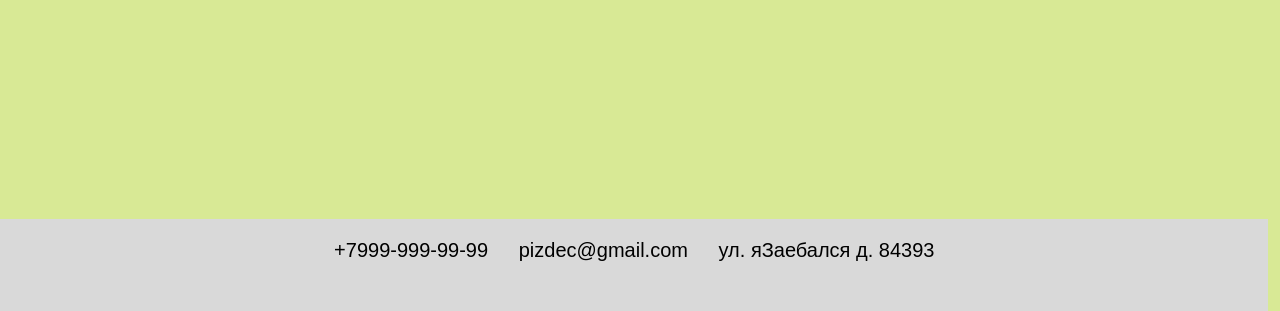
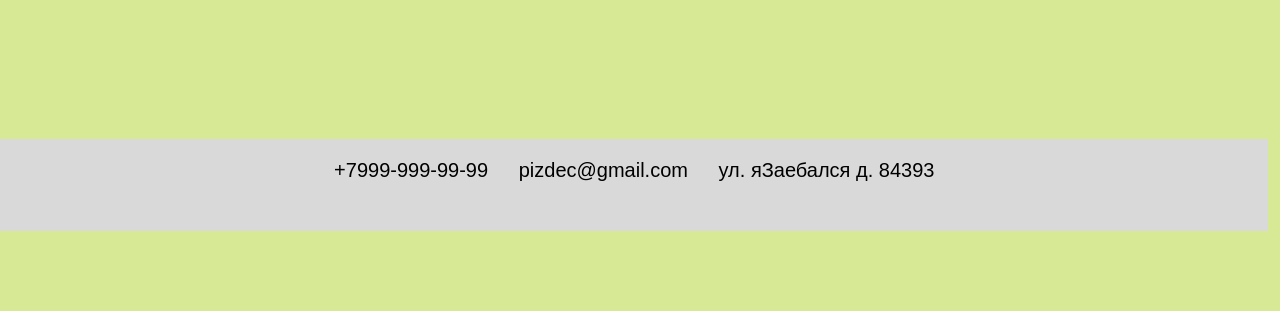
Before and after one commit to Dokki3/business_technology, a Flask app: page / in a window 1280 px wide. Shown: the part 661-972 px from the top of the page. After the commit the page ends 892 px from the top, so only its background shows below. Run offline with Flask 3, Linux system fonts and the light colour scheme.

Commit message:
масштаб 5

```diff
--- a/templates/main.html
+++ b/templates/main.html
@@ -67,7 +67,7 @@
             position: absolute;
             width: 99.1vw;
             height: 9vh;
-            top: 110vh;
+            top: 100vh;
             background: #D9D9D9;
             padding-top: 2.5vh;
             font-size: 2.5vh;
--- a/templates/recipes.html
+++ b/templates/recipes.html
@@ -124,7 +124,7 @@
             }
             .bluda {
                 display: inline-block;
-                width: 28.5vw;
+                width: 28vw;
                 height: 50vh;
                 background: green;
                 margin: 1.5vh;
```
